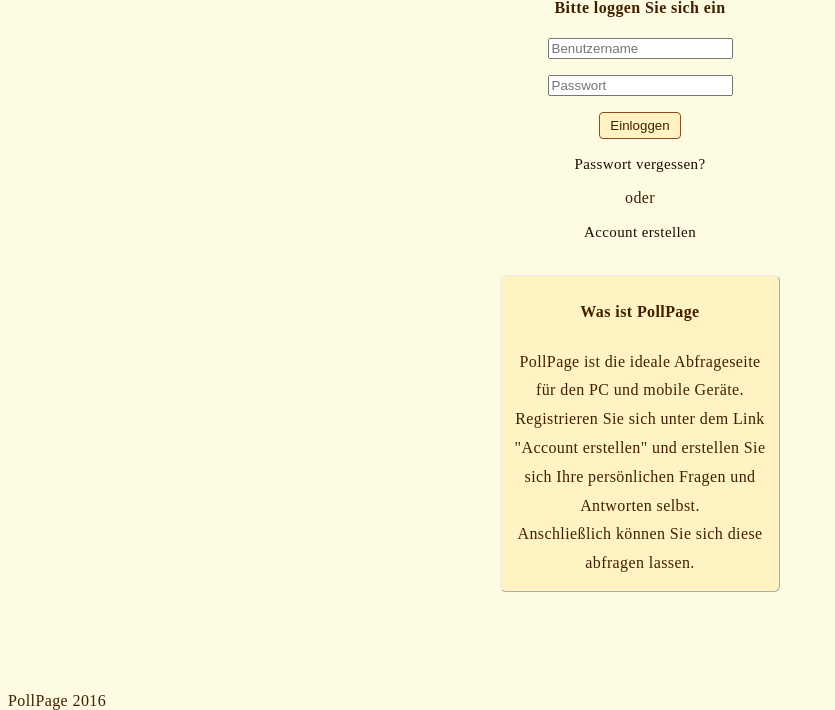
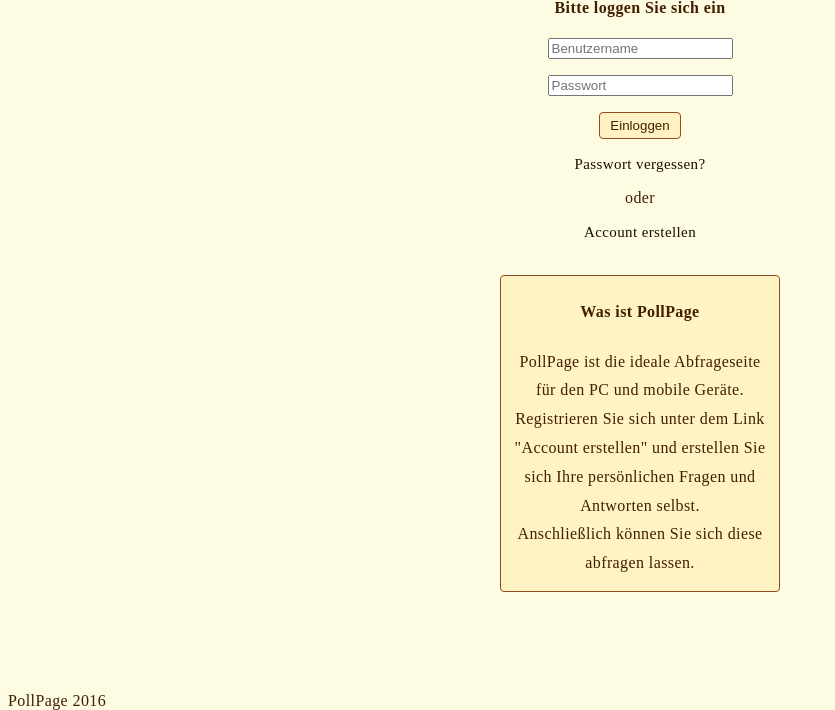
Before and after one commit to AnhMinhNguyen/PollPage, a PHP site: page /login.html in a window 1280 px wide. Shown: the part 90-800 px from the top of the page, without its empty margins (0-835 px from the left). Run offline with PHP 8.4, Linux system fonts and the light colour scheme.

Commit message:
Update style.css

```diff
--- a/Dokumentation/style.css
+++ b/Dokumentation/style.css
@@ -60,10 +60,8 @@ a:visited {
 	border-radius: 2px;
 	-moz-border-radius: 6px;
 	-webkit-border-radius: 6px;
-	border-top: 1px solid #EEE;
-	border-left: 1px solid #EEE;
-	border-right: 1px solid #AAA;
-	border-bottom: 1px solid #AAA;
+border: solid #8c4e1f 1px;
+border-radius: 4px;
 	min-width:20%;
 }
 
@@ -82,5 +80,5 @@ footer {
 	color: #411f00;
 	text-align: center;
 	position: absolute;
-    bottom: 0;
+    	bottom: 0;
 }
```
